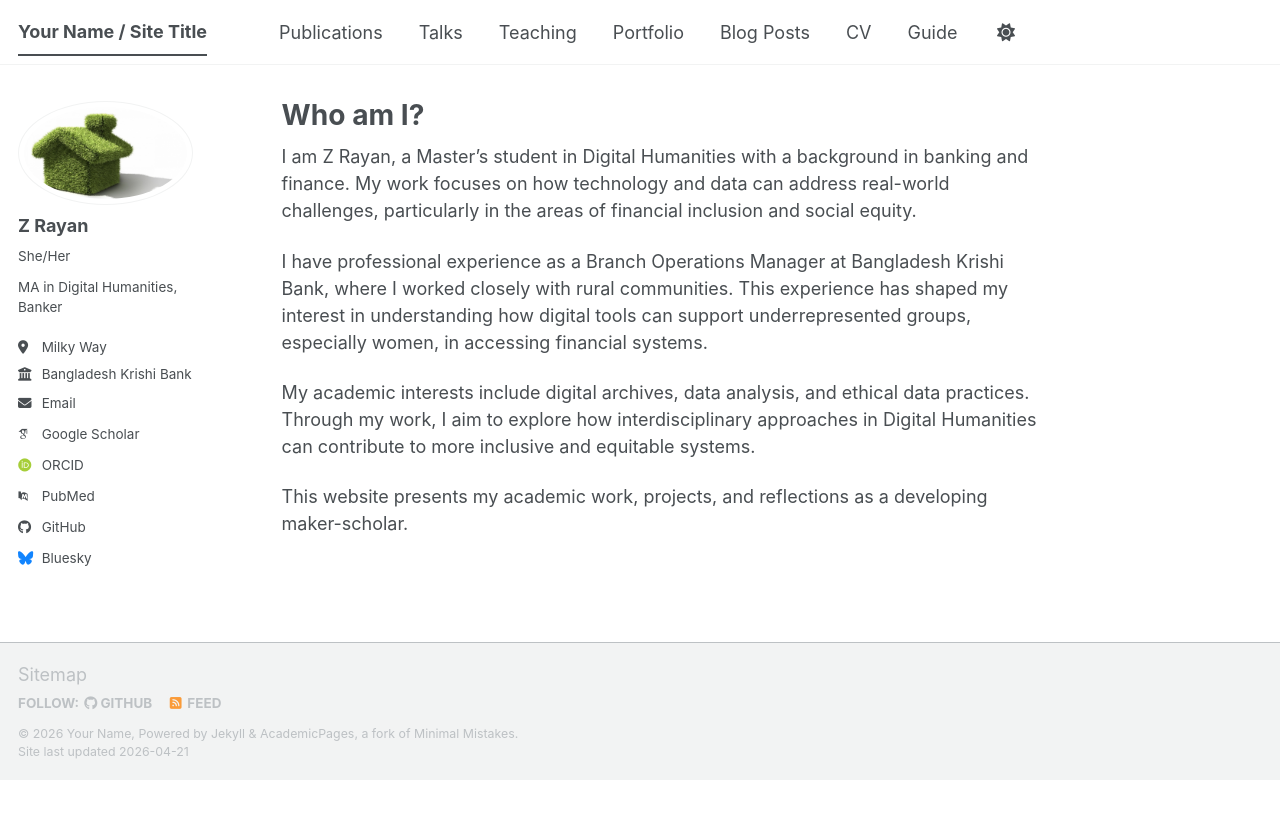
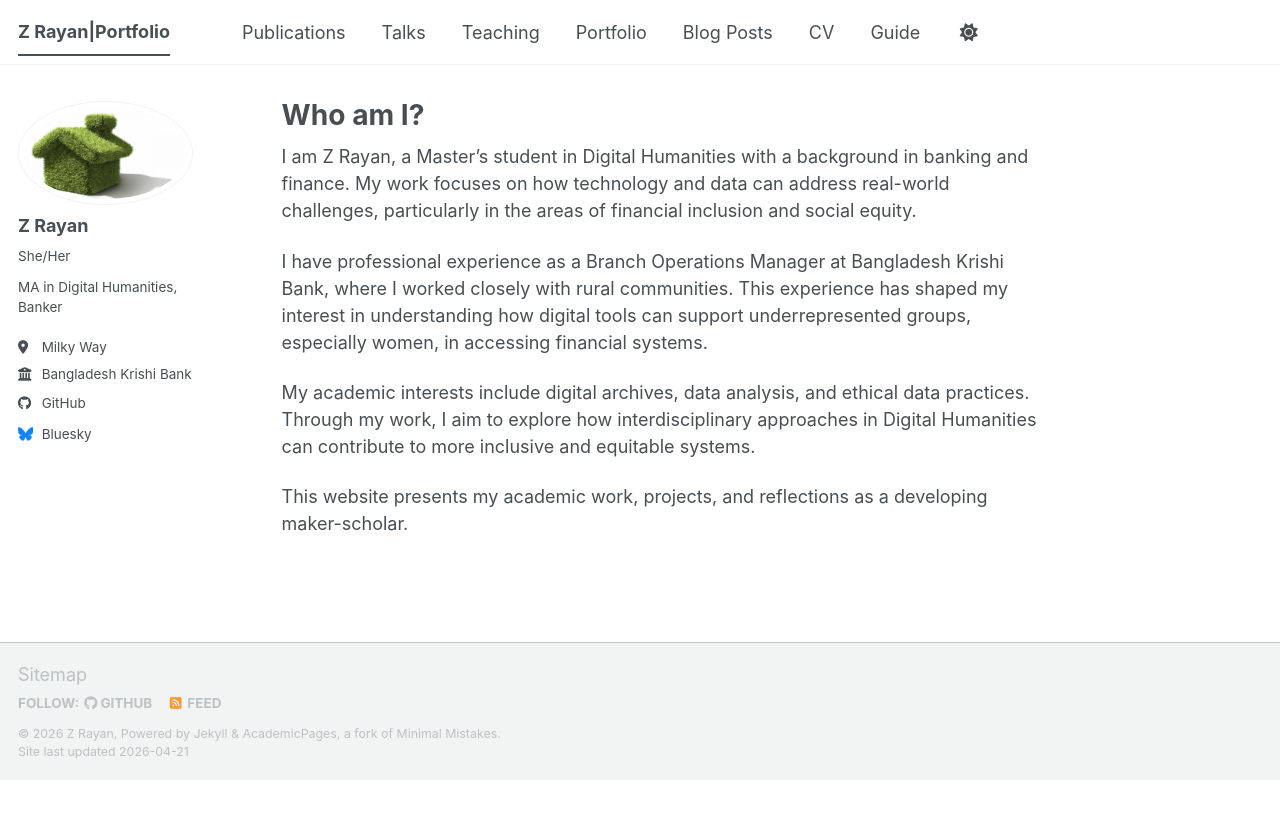
Before and after one commit to zed-aar/This-is-me, a Jekyll site: the page built from _pages/about.md, in a window 1280 px wide. Shown: the top 819 px of the page. Built offline with Jekyll 4.4.1, drawn with Linux system fonts in a browser that asks for light colours; some web fonts are replaced; a script bundle is joined from its source files by our own code; library files that are not in the unit come from our copies; some of the changed lines change nothing that is shown.

Commit message:
Update _config.yml

```diff
--- a/_config.yml
+++ b/_config.yml
@@ -9,9 +9,9 @@
 # Basic Site Settings
 locale                   : "en-US"
 site_theme               : "default" # The available themes options are "default", "air", "sunrise", "mint", "dirt" and "contrast"
-title                    : "Your Name / Site Title"
+title                    : "Z Rayan|Portfolio"
 title_separator          : "-"
-name                     : &name "Your Name"
+name                     : "Z Rayan"
 description              : &description "Your Name's academic portfolio"   # Update this with a general description of your site, this is the default if not overridden by a page
 url                      : https://zed-aar.github.io
 baseurl                  : "/This-is-me"
@@ -29,19 +29,10 @@ author:
   location         : "Milky Way"
   employer         : "Bangladesh Krishi Bank"
   uri              : # URL
-  email            : "none@example.org"
 
   # Academic websites
   academia         : # URL
   arxiv            : # URL - Update with the correct link to your profile
-  googlescholar    : "https://scholar.google.com/citations?user=PS_CX0AAAAAJ"
-  inspire-hep      : # URL
-  impactstory      : # URL
-  orcid            : "https://orcid.org/yourorcidurl"
-  semantic         : # URL
-  ssrn             : # URL
-  pubmed           : "https://www.ncbi.nlm.nih.gov/pubmed/?term=john+snow"
-  researchgate     : # URL
   scopus           : # URL
   zotero           : # URL
 
@@ -57,29 +48,9 @@ author:
   # Social media
   artstation       : # Username
   bluesky          : "bsky.app" # Replace this with you Bluesky username
-  facebook         : # Username
-  flickr           : # Username
-  foursquare       : # Username
-  goodreads        : # Username
-  google_plus      : # Username
-  keybase          : # Username
   instagram        : # Username
-  lastfm           : # Username
   linkedin         : # Username
-  mastodon         : # URL
-  medium           : # URL
-  pinterest        : # Username
-  soundcloud       : # Username
-  steam            : # Username
-  telegram         : # URL
-  tumblr           : # Username
   twitter          : # Username for X / Twitter
-  vine             : # Username
-  weibo            : # Username
-  wikipedia        : # Username
-  xing             : # Username
-  youtube          : # Username
-  zhihu            : # Username
 
 # Publication Category - The following the list of publication categories and their headings
 publication_category:
```
